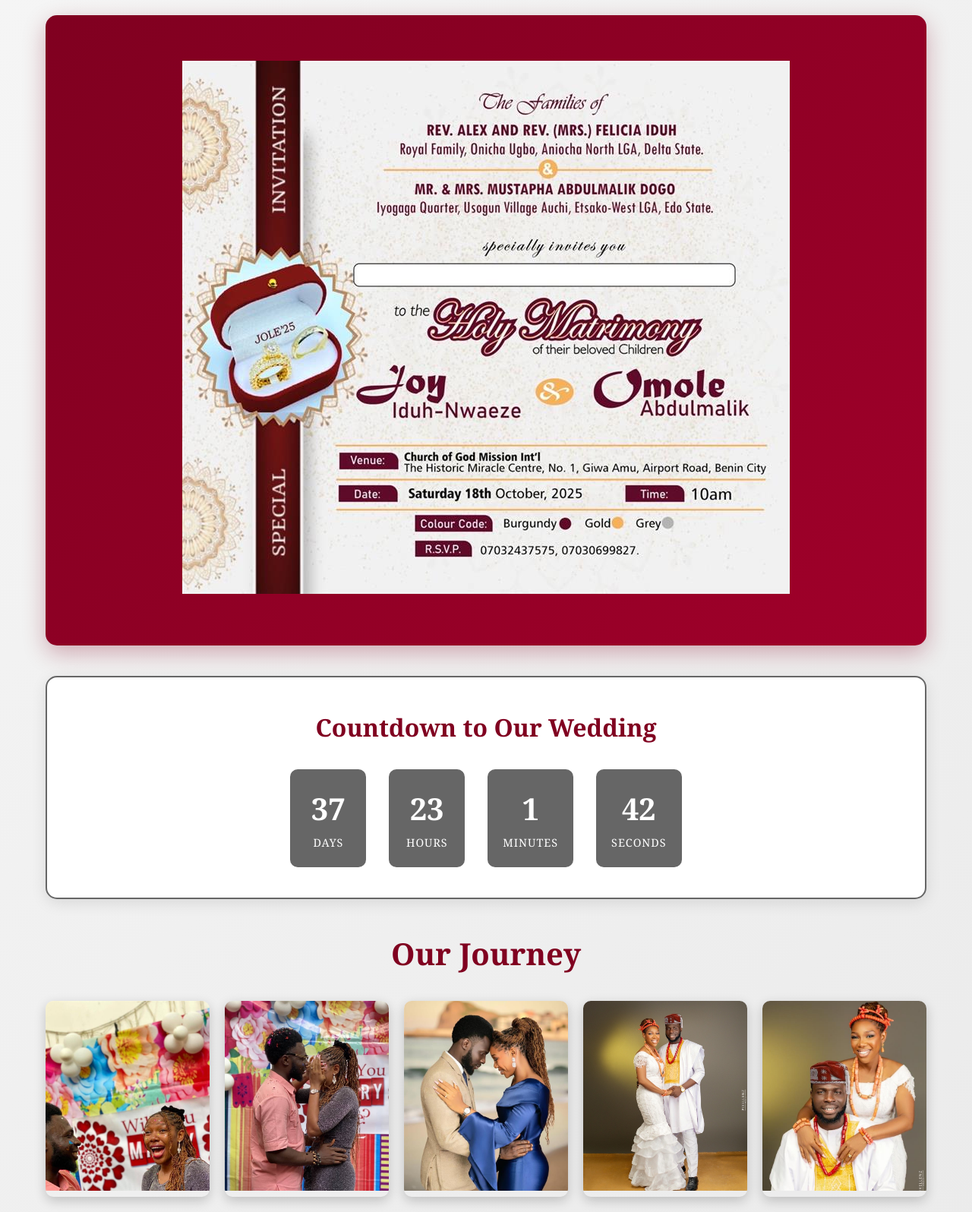
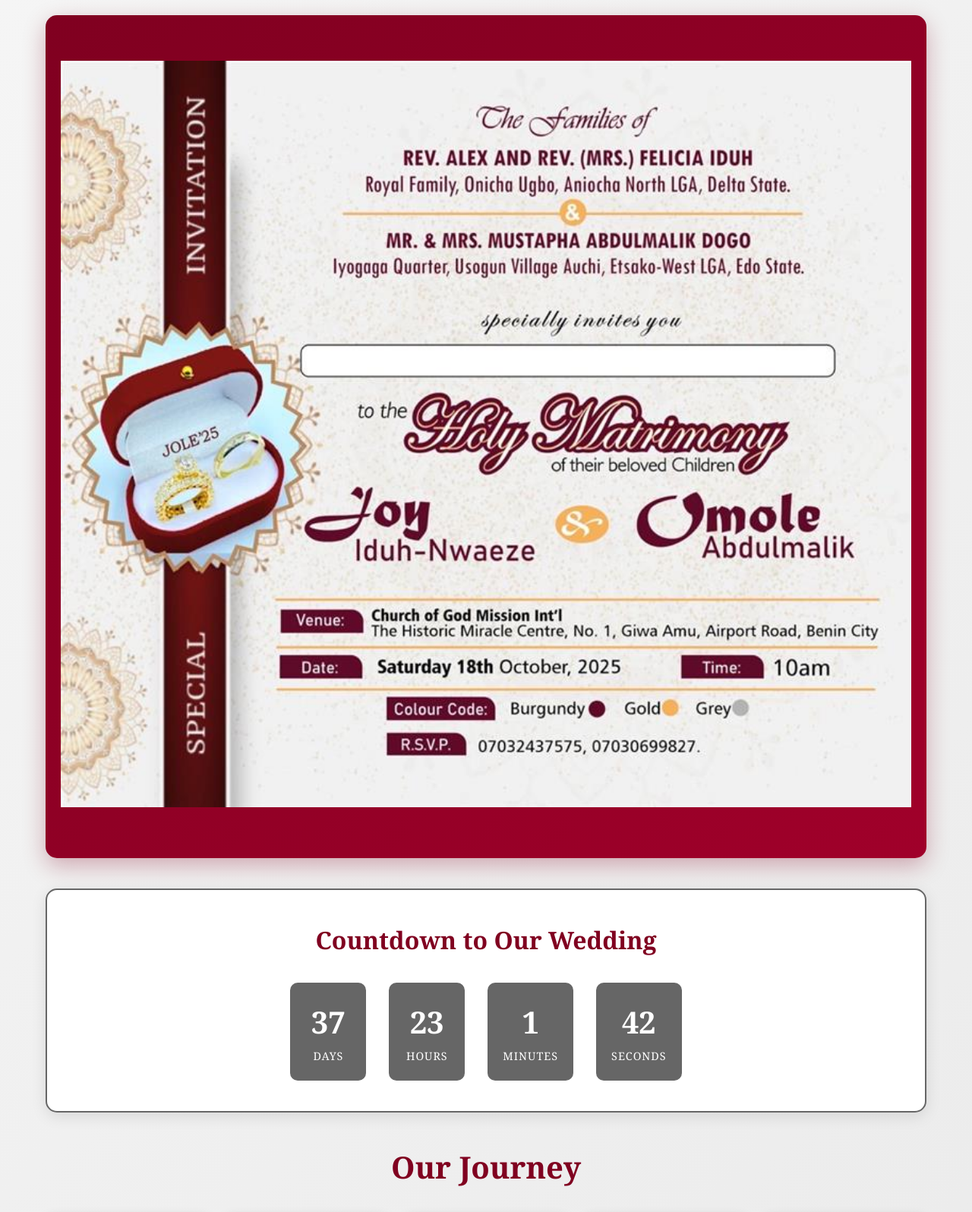
Before and after one commit to Emmanuel1858/jole-wedding-iv, a plain HTML site: page index.html in a window 1280 px wide. Shown: the top 1596 px of the page at 76% size. Drawn offline with Linux system fonts and the light colour scheme.

Commit message:
fixed styling issues

```diff
--- a/index.html
+++ b/index.html
@@ -3,7 +3,7 @@
 <head>
     <meta charset="UTF-8">
     <meta name="viewport" content="width=device-width, initial-scale=1.0">
-    <title>Sarah & Michael - Wedding Invitation</title>
+    <title>Joy & Omple - Wedding Invitation</title>
     <style>
         * {
             margin: 0;
@@ -130,7 +130,7 @@
 
         .gallery-item img {
             width: 100%;
-            height: 250px;
+            height: auto;
             object-fit: cover;
         }
 
@@ -318,7 +318,7 @@
     <div class="container">
         <!-- Header Section -->
         <div class="header fade-in">
-            <img src="./Wedding invitation card.jpg" alt="">
+            <img style="width: 100%;" src="./Wedding invitation card.jpg" alt="">
             <!-- <div class="ornament">❦</div>
             <h1 class="couple-names">Joy & Abimbola</h1>
             <p class="wedding-date">October 18th, 2025</p>
```
